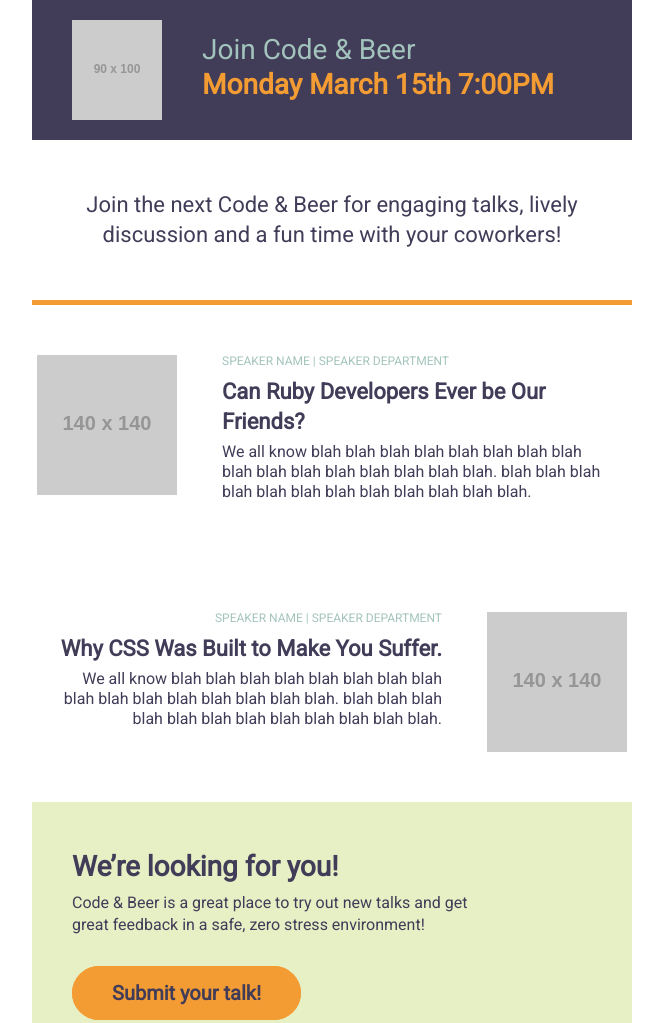
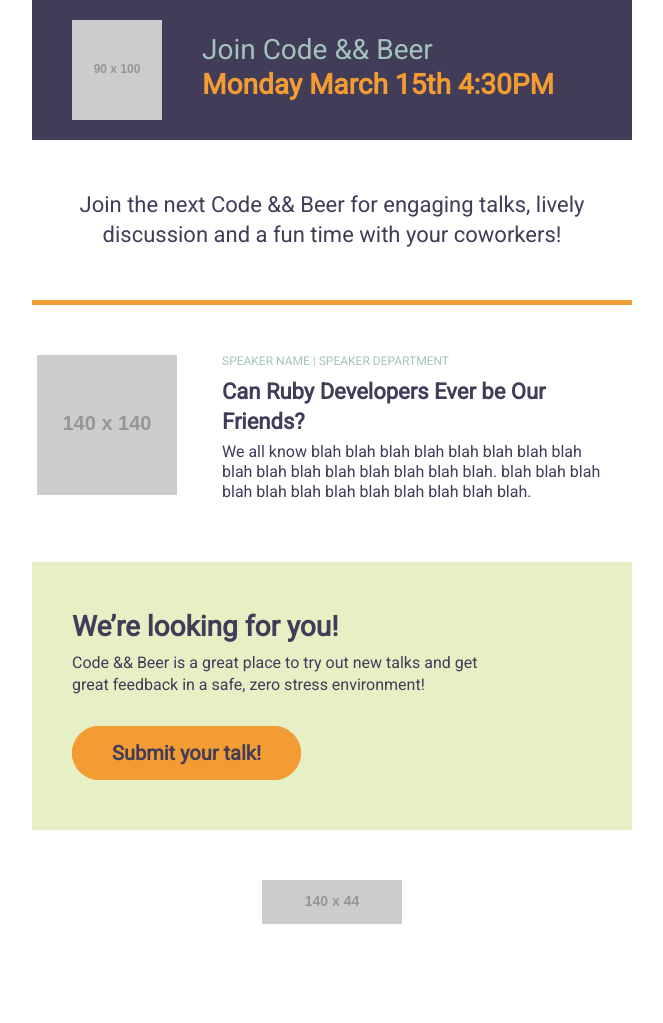
Before and after one commit to jhanson-insight/CodeBeerEmail, a website: page index.html in a window 1280 px wide. Shown: the top 1023 px of the page, without its empty margins (308-971 px from the left). After the commit the page ends 974 px from the top, so only its background shows below. Drawn offline with Linux system fonts and the light colour scheme; placeholder pictures from the web are drawn by us.

Commit message:
Adds form for submit href and fixes Code && Beer

```diff
--- a/index.html
+++ b/index.html
@@ -169,12 +169,12 @@
                           <tbody>
                             <tr>
                               <td align="left" style="font-size:0px;padding:0 0 5px 0;word-break:break-word;">
-                                <div style="font-family:Roboto;font-size:28px;font-weight:400;line-height:30px;text-align:left;color:#A3C4BC;">Join Code & Beer</div>
+                                <div style="font-family:Roboto;font-size:28px;font-weight:400;line-height:30px;text-align:left;color:#A3C4BC;">Join Code && Beer</div>
                               </td>
                             </tr>
                             <tr>
                               <td align="left" style="font-size:0px;padding:0;word-break:break-word;">
-                                <div style="font-family:Roboto;font-size:28px;font-weight:600;line-height:30px;text-align:left;color:#F39C33;">Monday March 15th 7:00PM</div>
+                                <div style="font-family:Roboto;font-size:28px;font-weight:600;line-height:30px;text-align:left;color:#F39C33;">Monday March 15th 4:30PM</div>
                               </td>
                             </tr>
                           </tbody>
@@ -200,7 +200,7 @@
           <tr>
             <td style="direction:ltr;font-size:0px;padding:50px 0 50px 0;text-align:center;">
               <!--[if mso | IE]><table role="presentation" border="0" cellpadding="0" cellspacing="0"><tr><td align="center" class="" style="" ><![endif]-->
-              <div style="font-family:Roboto;font-size:22px;font-weight:400;line-height:30px;text-align:center;color:#413C58;">Join the next Code & Beer for engaging talks, lively discussion and a fun time with your coworkers!</div>
+              <div style="font-family:Roboto;font-size:22px;font-weight:400;line-height:30px;text-align:center;color:#413C58;">Join the next Code && Beer for engaging talks, lively discussion and a fun time with your coworkers!</div>
               <!--[if mso | IE]></td></tr></table><![endif]-->
             </td>
           </tr>
@@ -278,71 +278,6 @@
     </div>
     <!--[if mso | IE]></td></tr></table><![endif]-->
     <!-- END SPEAKER INFO BLOB -->
-    <!-- BEGIN SPEAKER INFO BLOB -->
-    <!--[if mso | IE]><table align="center" border="0" cellpadding="0" cellspacing="0" class="" style="width:600px;" width="600" bgcolor="white" ><tr><td style="line-height:0px;font-size:0px;mso-line-height-rule:exactly;"><![endif]-->
-    <div style="background:white;background-color:white;margin:0px auto;max-width:600px;">
-      <table align="center" border="0" cellpadding="0" cellspacing="0" role="presentation" style="background:white;background-color:white;width:100%;">
-        <tbody>
-          <tr>
-            <td style="direction:ltr;font-size:0px;padding:50px 0;text-align:right;">
-              <!--[if mso | IE]><table role="presentation" border="0" cellpadding="0" cellspacing="0"><tr><td class="" style="vertical-align:top;width:425px;" ><![endif]-->
-              <div class="mj-column-px-425 mj-outlook-group-fix" style="font-size:0px;text-align:left;direction:ltr;display:inline-block;vertical-align:top;width:100%;">
-                <table border="0" cellpadding="0" cellspacing="0" role="presentation" width="100%">
-                  <tbody>
-                    <tr>
-                      <td style="vertical-align:top;padding-right:40px;padding-bottom:10px;">
-                        <table border="0" cellpadding="0" cellspacing="0" role="presentation" style="" width="100%">
-                          <tbody>
-                            <tr>
-                              <td align="right" style="font-size:0px;padding:0 0 10px 0;word-break:break-word;">
-                                <div style="font-family:Roboto;font-size:12px;line-height:1;text-align:right;color:#A3C4BC;">SPEAKER NAME | SPEAKER DEPARTMENT</div>
-                              </td>
-                            </tr>
-                            <tr>
-                              <td align="right" style="font-size:0px;padding:0 0 5px 0;word-break:break-word;">
-                                <div style="font-family:Roboto;font-size:22px;font-weight:600;line-height:30px;text-align:right;color:#413C58;">Why CSS Was Built to Make You Suffer.</div>
-                              </td>
-                            </tr>
-                            <tr>
-                              <td align="right" style="font-size:0px;padding:0;word-break:break-word;">
-                                <div style="font-family:Roboto;font-size:16px;font-weight:400;line-height:20px;text-align:right;color:#413C58;">We all know blah blah blah blah blah blah blah blah blah blah blah blah blah blah blah blah. blah blah blah blah blah blah blah blah blah blah blah blah.</div>
-                              </td>
-                            </tr>
-                          </tbody>
-                        </table>
-                      </td>
-                    </tr>
-                  </tbody>
-                </table>
-              </div>
-              <!--[if mso | IE]></td><td class="" style="vertical-align:top;width:150px;" ><![endif]-->
-              <div class="mj-column-px-150 mj-outlook-group-fix" style="font-size:0px;text-align:left;direction:ltr;display:inline-block;vertical-align:top;width:100%;">
-                <table border="0" cellpadding="0" cellspacing="0" role="presentation" style="vertical-align:top;" width="100%">
-                  <tbody>
-                    <tr>
-                      <td align="center" style="font-size:0px;padding:0;word-break:break-word;">
-                        <table border="0" cellpadding="0" cellspacing="0" role="presentation" style="border-collapse:collapse;border-spacing:0px;">
-                          <tbody>
-                            <tr>
-                              <td style="width:140px;">
-                                <img height="140" src="https://via.placeholder.com/140x140" style="border:0;display:block;outline:none;text-decoration:none;height:140px;width:100%;font-size:13px;" width="140" />
-                              </td>
-                            </tr>
-                          </tbody>
-                        </table>
-                      </td>
-                    </tr>
-                  </tbody>
-                </table>
-              </div>
-              <!--[if mso | IE]></td></tr></table><![endif]-->
-            </td>
-          </tr>
-        </tbody>
-      </table>
-    </div>
-    <!--[if mso | IE]></td></tr></table><![endif]-->
-    <!-- END SPEAKER INFO BLOB -->
     <!-- START CFP SECTION -->
     <!--[if mso | IE]><table align="center" border="0" cellpadding="0" cellspacing="0" class="" style="width:600px;" width="600" bgcolor="#E7EFC5" ><tr><td style="line-height:0px;font-size:0px;mso-line-height-rule:exactly;"><![endif]-->
     <div style="background:#E7EFC5;background-color:#E7EFC5;margin:0px auto;max-width:600px;">
@@ -367,7 +302,7 @@
                               </tr>
                               <tr>
                                 <td align="left" style="font-size:0px;padding:0 0 30px 0;word-break:break-word;">
-                                  <div style="font-family:Roboto;font-size:16px;font-weight:400;line-height:22px;text-align:left;color:#413C58;">Code & Beer is a great place to try out new talks and get great feedback in a safe, zero stress environment!</div>
+                                  <div style="font-family:Roboto;font-size:16px;font-weight:400;line-height:22px;text-align:left;color:#413C58;">Code && Beer is a great place to try out new talks and get great feedback in a safe, zero stress environment!</div>
                                 </td>
                               </tr>
                               <tr>
@@ -375,7 +310,7 @@
                                   <table border="0" cellpadding="0" cellspacing="0" role="presentation" style="border-collapse:separate;line-height:100%;">
                                     <tr>
                                       <td align="center" bgcolor="#F39C33" role="presentation" style="border:none;border-radius:100px;cursor:auto;mso-padding-alt:15px 40px;background:#F39C33;" valign="middle">
-                                        <a href="mailto:alex.white@insight.com" style="display:inline-block;background:#F39C33;color:#413C58;font-family:Roboto;font-size:20px;font-weight:600;line-height:120%;margin:0;text-decoration:none;text-transform:none;padding:15px 40px;mso-padding-alt:0px;border-radius:100px;" target="_blank"> Submit your talk! </a>
+                                        <a href="https://forms.office.com/Pages/ResponsePage.aspx?id=EnVjbBfEeE6dYrYSWOS2GR5rKDwJLP1Kl9ic6Ng8YP9UOEU5RFE5MzZCQTgwWEk5UEoyNTk4RTdZQSQlQCN0PWcu" style="display:inline-block;background:#F39C33;color:#413C58;font-family:Roboto;font-size:20px;font-weight:600;line-height:120%;margin:0;text-decoration:none;text-transform:none;padding:15px 40px;mso-padding-alt:0px;border-radius:100px;" target="_blank"> Submit your talk! </a>
                                       </td>
                                     </tr>
                                   </table>
```
Also changed, not shown: 2 other files.
